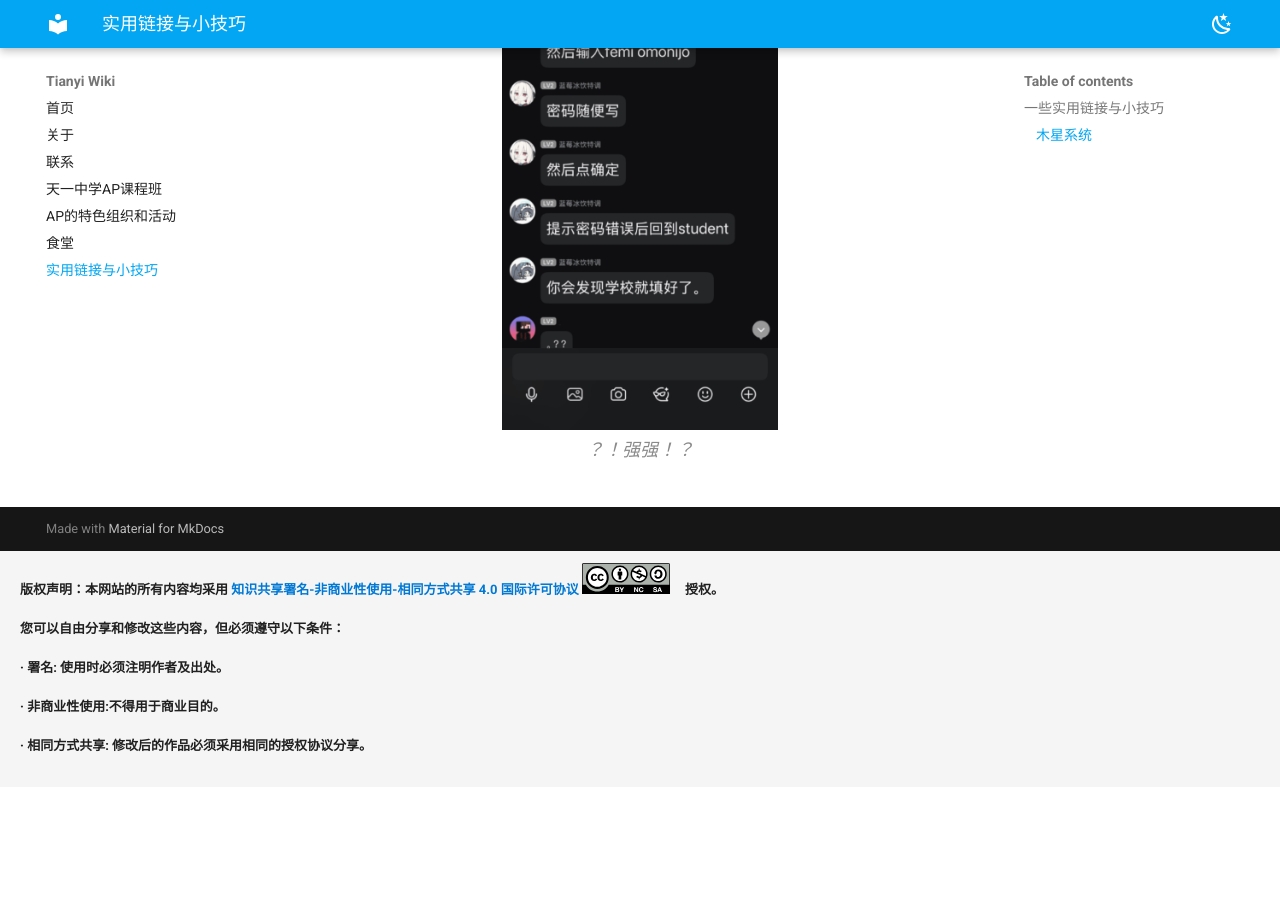
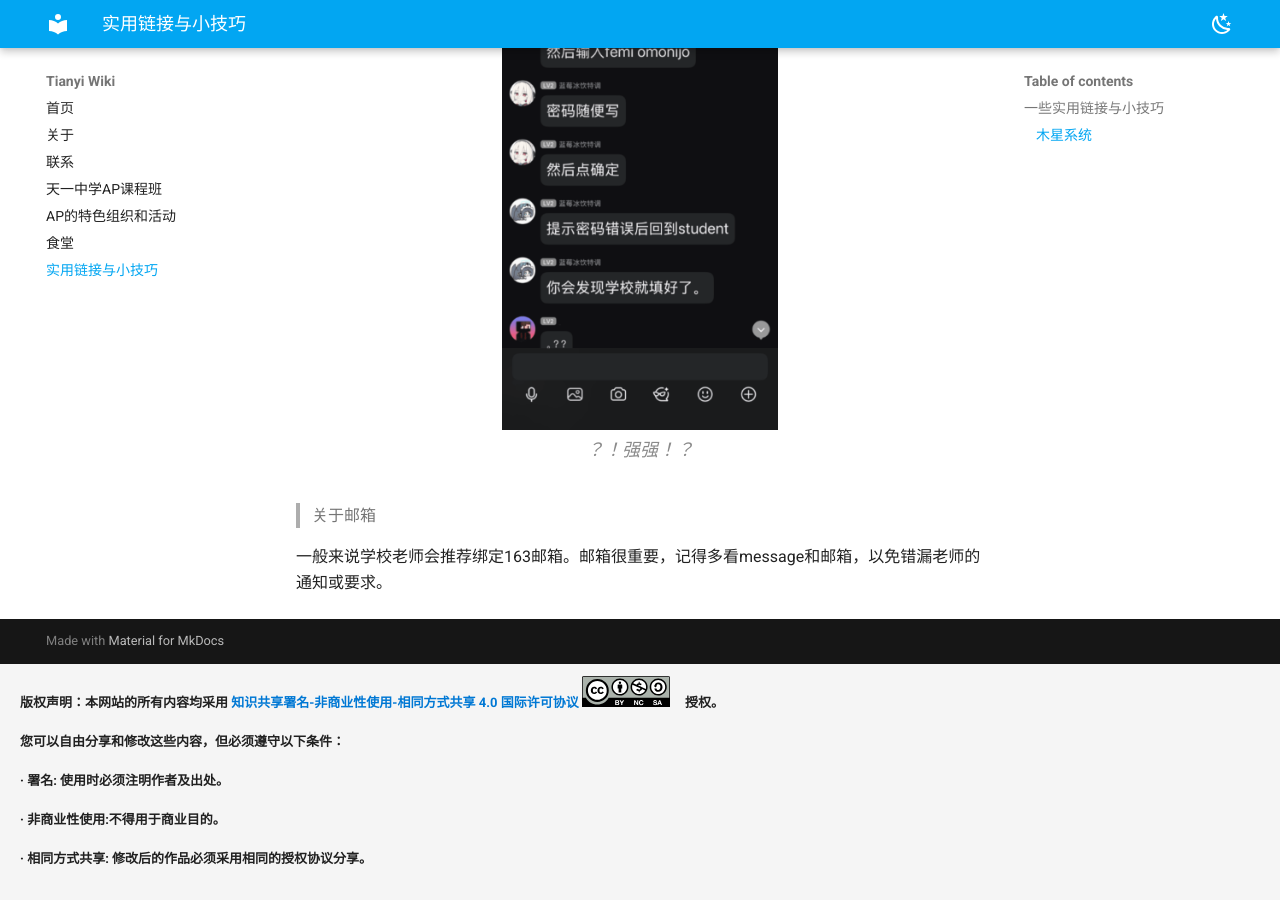
Before and after one commit to Endless-Homework/A-WIKI-ABOUT-TYAP-, an MkDocs documentation site: the page built from docs/Practical_Links.md, in a window 1280 px wide and 900 px high, scrolled down 1060 px. Built offline with MkDocs 1.6.1 and Material for MkDocs 9.7.7, drawn with Linux system fonts in a browser that asks for light colours; before the commit the page ends 1847 px from its top, so only the background shows below that.

Commit message:
Update Practical_Links.md

```diff
--- a/docs/Practical_Links.md
+++ b/docs/Practical_Links.md
@@ -26,3 +26,9 @@
 ![？！强强！？](../images/实用链接/木星/歪门邪道.png){: style="width:100%"}
 <figcaption>？！强强！？</figcaption>
 </figure>
+
+>关于邮箱
+
+<p>
+一般来说学校老师会推荐绑定163邮箱。邮箱很重要，记得多看message和邮箱，以免错漏老师的通知或要求。
+</p>
```
